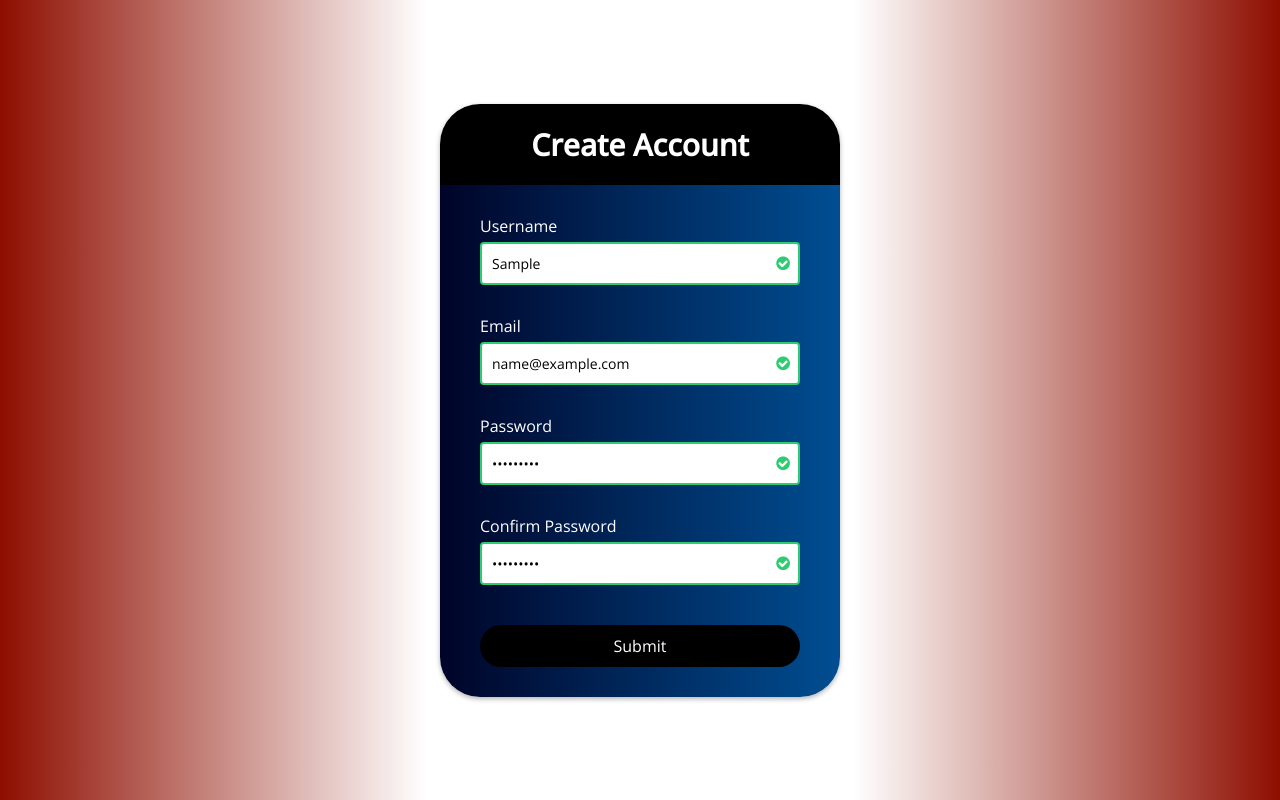
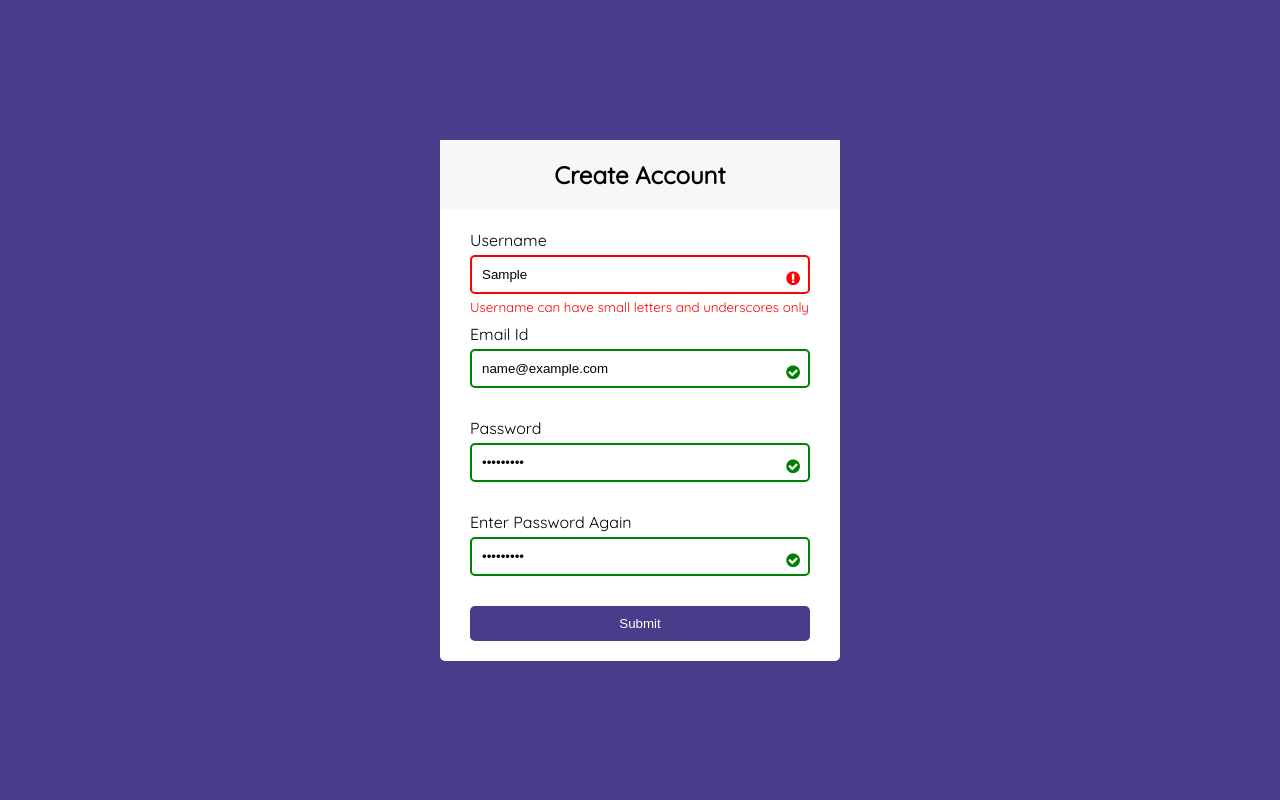
Before and after one commit to Jaya-Shukla-cs/FullStack-1, a plain HTML site: page Practicals/Practical-18.html in a window 1280 px wide. Both pictures are taken after typing "Sample", "name@example.com", "Sample123", "Sample123" into the empty fields and a click on the button "Submit". Drawn offline with nearby package versions, Linux system fonts and the light colour scheme; a web font is replaced by a local one.

Commit message:
Practical

```diff
--- a/JavaScript/Practical-18.js
+++ b/JavaScript/Practical-18.js
@@ -1,67 +1,77 @@
+//Selectors
 const form = document.getElementById('form');
 const username = document.getElementById('username');
 const email = document.getElementById('email');
-const password = document.getElementById('password');
+const password1 = document.getElementById('password1');
 const password2 = document.getElementById('password2');
+const small = document.querySelector('small');
 
-form.addEventListener('submit', e => {
+//Event Handlers
+
+//form submission
+form.addEventListener('submit', function (e) {
     e.preventDefault();
-    checkInputs();
+    checkInput();
 });
 
-function checkInputs() {
+//Functions
+function checkInput() {
     const usernameValue = username.value.trim();
     const emailValue = email.value.trim();
-    const passwordValue = password.value.trim();
+    const password1Value = password1.value.trim();
     const password2Value = password2.value.trim();
 
-    if(usernameValue === ''){
-        setErrorFor(username, 'Username cannot be empty');
+    if (usernameValue === '') {
+        showError(username, "Username can't be blank");
     }
-    else{
-        setSuccessFor(username);
+    else if (!isUsernameValid(usernameValue)) {
+        showError(username, "Username can have small letters and underscores only");
     }
-
-    if(emailValue === ''){
-        setErrorFor(email, 'Email cannot be empty');
+    else {
+        showSuccess(username);
     }
-    else if (!isEmail(emailValue)){
-        setErrorFor(email, 'Not a valid email address');
+    if (emailValue === '') {
+        showError(email, "Email Id can't be blank");
     }
-    else{
-        setSuccessFor(email);
+    else if (!isEmailValid(emailValue)) {
+        showError(email, "Email Id is invalid");
     }
-
-    if(passwordValue === ''){
-        setErrorFor(password, 'Password cannot be empty');
+    else {
+        showSuccess(email);
     }
-    else{
-        setSuccessFor(password);
+    if (password1Value === '') {
+        showError(password1, "Password can't be blank");
     }
-
-    if(password2Value === ''){
-        setErrorFor(password2, 'Confirm Password cannot be empty');
+    else {
+        showSuccess(password1);
     }
-    else if(passwordValue !== password2Value){
-        setErrorFor(password2, 'Passwords does not match');
+    if (password2Value === '') {
+        showError(password2, "Re-enter password");
     }
-    else{
-        setSuccessFor(password2);
+    else if (password2Value != password1Value) {
+        showError(password2, "Password not matched!")
+    }
+    else {
+        showSuccess(password2);
     }
 }
 
-function setErrorFor(input, message) {
-    const formControl = input.parentElement;
+function showError(input, msg) {
+    const formControl = input.parentNode;
+    formControl.className = 'form-control error';
     const small = formControl.querySelector('small');
-    formControl.className = 'form-control error';
-    small.innerText = message;
+    small.innerHTML = msg;
 }
 
-function setSuccessFor(input) {
-    const formControl = input.parentElement;
+function showSuccess(input) {
+    const formControl = input.parentNode;
     formControl.className = 'form-control success';
 }
 
-function isEmail(email) {
-    return /^(([^<>()\[\]\\.,;:\s@"]+(\.[^<>()\[\]\\.,;:\s@"]+)*)|(".+"))@((\[[0-9]{1,3}\.[0-9]{1,3}\.[0-9]{1,3}\.[0-9]{1,3}])|(([a-zA-Z\-0-9]+\.)+[a-zA-Z]{2,}))$/.test(email);
+function isEmailValid(email) {
+    return /^([a-zA-Z0-9_\.\-\+]+)@([a-zA-Z0-9]+)\.([a-zA-Z]{2,3})$/.test(email);
 }
+
+function isUsernameValid(username) {
+    return /^[a-z_]+$/.test(username);
+}
--- a/Practicals/Practical-18.html
+++ b/Practicals/Practical-18.html
@@ -2,127 +2,96 @@
 <html lang="en">
 <head>
     <meta charset="UTF-8">
+    <meta name="viewport" content="width=device-width, initial-scale=1.0">
     <title>Practical-18</title>
     <link rel="stylesheet" href="https://stackpath.bootstrapcdn.com/font-awesome/4.7.0/css/font-awesome.min.css">
+    <link href="https://fonts.googleapis.com/css2?family=Quicksand&display=swap" rel="stylesheet">
     <style>
-        @import url('https://fonts.googleapis.com/css?family=Muli&display=swap');
-        @import url('https://fonts.googleapis.com/css?family=Open+Sans:400,500&display=swap');
-        *{
+        * {
+            padding: 0;
             margin: 0;
-            padding: 0;
             box-sizing: border-box;
         }
-        body{
-            font-family: 'Open Sans', sans-serif;
+        body {
+            font-family: 'Quicksand', sans-serif;
+            background-color: darkslateblue;
+            height: 100vh;
             display: flex;
+            justify-content: center;
             align-items: center;
-            justify-content: center;
-            min-height: 100vh;
-            margin: 0;
-            padding: 0;
-            background-image:
-                    linear-gradient(
-                            to left,
-                            #8E0E00, #FFFFFF, #FFFFFF, #8E0E00
-                    );}
-        .container{
+        }
+        .container {
             background-color: #fff;
-            border-radius: 40px;
-            box-shadow: 0 2px 5px rgba(0, 0, 0, 0.3);
-            overflow: hidden;
             width: 400px;
-            max-width: 100%;
+            border-radius: 5px;
         }
-        .header{
-            background-color: #000000;
-            padding: 20px 40px;
+        .header {
+            background-color: #f7f7f7;
         }
-        .header h2{
-            margin: 0;
-            color: white;
-            font-size: 30px;
+        .header h2 {
+            padding: 20px;
             text-align: center;
         }
-        .form{
-            padding: 30px 40px;
-            background-image:
-                    linear-gradient(
-                            to left,
-                            #004e92, #000428
-                    );
+        .form {
+            padding: 20px 30px;
         }
-        .form-control{
+        .form-control {
             margin-bottom: 10px;
             padding-bottom: 20px;
             position: relative;
         }
-        .form-control label{
-            display: inline-block;
+        .form-control label {
+            display: block;
             margin-bottom: 5px;
+        }
+        .form-control input {
+            display: block;
+            width: 100%;
+            padding: 10px;
+            border-radius: 5px;
+            outline: none;
+            border: 2px solid #f0f0f0;
+        }
+        .form-control i {
+            position: absolute;
+            right: 10px;
+            top: 40px;
+            visibility: hidden;
+        }
+        .form-control small {
+            position: absolute;
+            left: 0;
+            visibility: hidden;
+            margin-top: 5px;
+        }
+        .form button {
+            display: block;
+            width: 100%;
+            padding: 10px;
+            outline: none;
+            border: none;
+            text-align: center;
+            border-radius: 5px;
+            background-color: darkslateblue;
             color: white;
         }
-        .form-control input{
-            border: 2px solid #f0f0f0;
-            border-radius: 4px;
-            display: block;
-            font-family: inherit;
-            font-size: 14px;
-            padding: 10px;
-            width: 100%;
+        .form-control.success input {
+            border-color: green;
         }
-        .form-control input:focus{
-            outline: 0;
-            border-color: #777;
+        .form-control.success .fa-check-circle {
+            visibility: visible;
+            color: green;
         }
-        .form-control.success input{
-            border-color: #2ecc71;
+        .form-control.error input {
+            border-color: red;
         }
-        .form-control.error input{
-            border-color: #e74c3c;
-        }
-        .form-control i{
-            visibility: hidden;
-            position: absolute;
-            top: 40px;
-            right: 10px;
-        }
-        .form-control.success i.fa-check-circle{
-            color: #2ecc71;
+        .form-control.error .fa-exclamation-circle {
+            color: red;
             visibility: visible;
         }
-        .form-control.error i.fa-exclamation-circle{
-            color: #e74c3c;
+        .form-control.error small {
             visibility: visible;
-        }
-        .form-control small{
-            color: #e74c3c;
-            position: absolute;
-            bottom: 0;
-            left: 0;
-            visibility: hidden;
-        }
-        .form-control.error small{
-            visibility: visible;
-        }
-        .form button{
-            background-color: black;
-            outline: none;
-            border: none;
-            border-radius: 40px;
-            color: #fff;
-            display: block;
-            font-family: inherit;
-            font-size: 16px;
-            padding: 10px;
-            margin-top: 20px;
-            width: 100%;
-            align-items: center;
-            cursor: pointer;
-        }
-        .form button:hover{
-            background-color: white;
-            color: black;
-            font-weight: bold;
+            color: red;
         }
     </style>
 </head>
@@ -131,36 +100,36 @@
     <div class="header">
         <h2>Create Account</h2>
     </div>
-    <form id="form" class="form">
+    <form action="" class="form" id="form">
         <div class="form-control">
             <label for="username">Username</label>
-            <input type="text" placeholder="Enter the username" id="username" />
+            <input type="text" id="username" placeholder="Enter Username">
             <i class="fa fa-check-circle"></i>
             <i class="fa fa-exclamation-circle"></i>
-            <small>Error message</small>
+            <small>Error msg</small>
         </div>
         <div class="form-control">
-            <label for="username">Email</label>
-            <input type="email" placeholder="Enter email" id="email" />
+            <label for="email">Email Id</label>
+            <input type="text" id="email" placeholder="Enter Email Id">
             <i class="fa fa-check-circle"></i>
             <i class="fa fa-exclamation-circle"></i>
-            <small>Error message</small>
+            <small>Error msg</small>
         </div>
         <div class="form-control">
-            <label for="username">Password</label>
-            <input type="password" placeholder="Enter password" id="password"/>
+            <label for="password1">Password</label>
+            <input type="password" id="password1" placeholder="Enter Password">
             <i class="fa fa-check-circle"></i>
             <i class="fa fa-exclamation-circle"></i>
-            <small>Error message</small>
+            <small>Error msg</small>
         </div>
         <div class="form-control">
-            <label for="username">Confirm Password</label>
-            <input type="password" placeholder="Enter password again" id="password2"/>
+            <label for="password2">Enter Password Again</label>
+            <input type="password" id="password2" placeholder="Confirm Password">
             <i class="fa fa-check-circle"></i>
             <i class="fa fa-exclamation-circle"></i>
-            <small>Error message</small>
+            <small>Error msg</small>
         </div>
-        <button>Submit</button>
+        <button type="submit">Submit</button>
     </form>
 </div>
 <script src="../JavaScript/Practical-18.js"></script>
```
